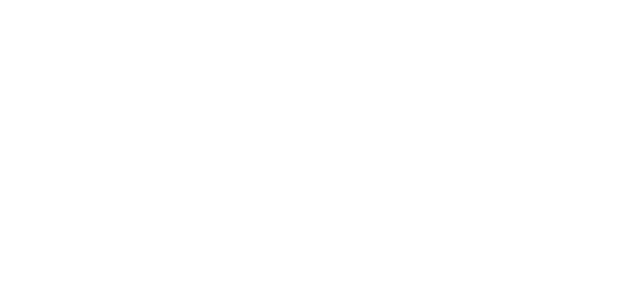
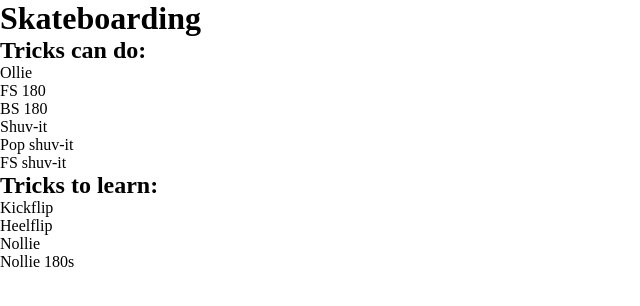
Before and after one commit to patk80/Skateboarding, a plain HTML site: page index.html in a window 1280 px wide. Shown: the whole page, without its empty margins (0-640 px from the left). Drawn offline with Linux system fonts and the light colour scheme.

Commit message:
Adding tricks
Adding tricks can do and want to learn

```diff
--- a/index.html
+++ b/index.html
@@ -7,6 +7,26 @@
     <link rel="stylesheet" href="styles.css">
 </head>
 <body>
+    <h1>Skateboarding</h1>
+
+    <h2>Tricks can do:</h2>
+    <ul>
+        <li>Ollie</li>
+        <li>FS 180</li>
+        <li>BS 180</li>
+        <li>Shuv-it</li>
+        <li>Pop shuv-it</li>
+        <li>FS shuv-it</li>
+    </ul>
+
+    <h2>Tricks to learn:</h2>
+    <ul>
+        <li>Kickflip</li>
+        <li>Heelflip</li>
+        <li>Nollie</li>
+        <li>Nollie 180s</li>
+    </ul>
+
 
 </body>
 </html>
```
